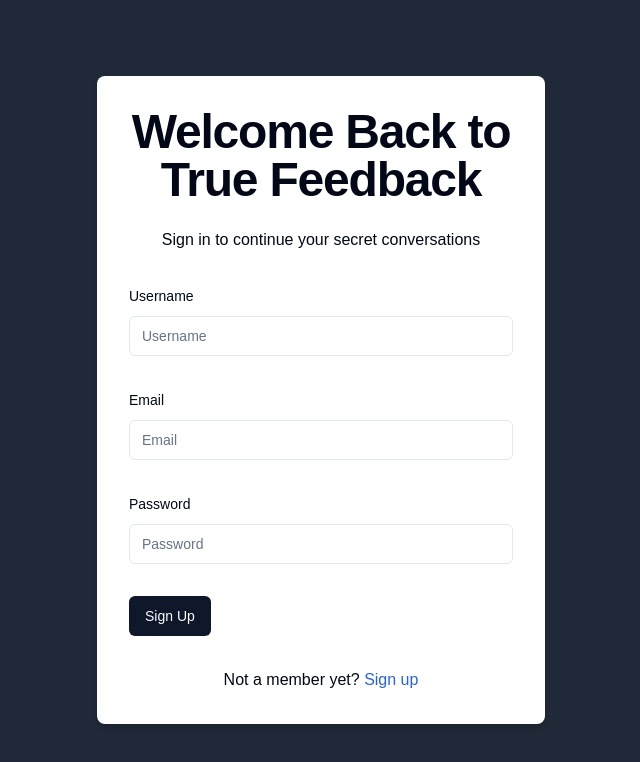
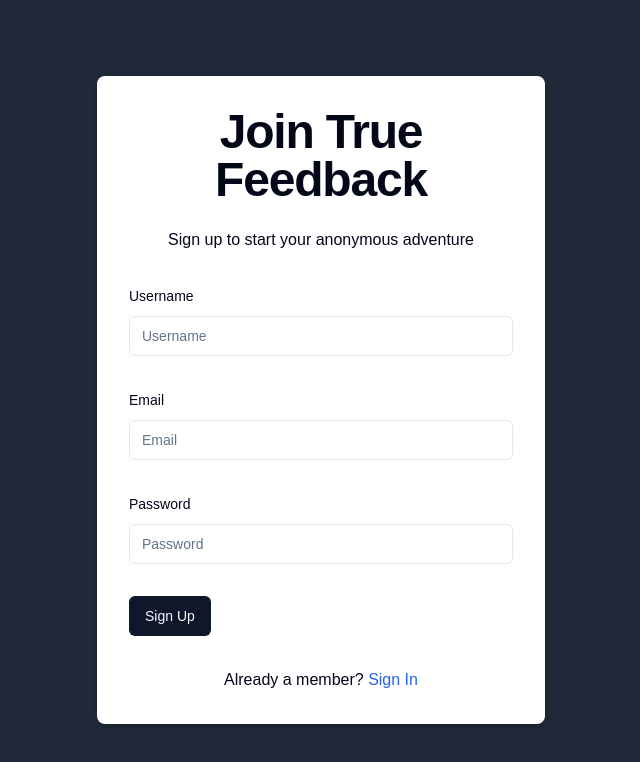
Before and after one commit to shresthashim/feedback-app, a Next.js app: page /sign-up in a window 1280 px wide. Shown: the top 762 px of the page, without its empty margins (319-959 px from the left). Built offline with nearby package versions, Linux system fonts and the light colour scheme; no server answers.

Commit message:
chore : add username debouncing callback

```diff
--- a/src/app/(auth)/sign-up/page.tsx
+++ b/src/app/(auth)/sign-up/page.tsx
@@ -7,7 +7,7 @@
 import { Form, FormControl, FormDescription, FormField, FormItem, FormLabel, FormMessage } from "@/components/ui/form";
 import Link from "next/link";
 import { useEffect, useState } from "react";
-import { useDebounceValue } from "usehooks-ts";
+import { useDebounceCallback } from "usehooks-ts";
 import { useToast } from "@/hooks/use-toast";
 import { useRouter } from "next/navigation";
 import axios, { AxiosError } from "axios";
@@ -22,7 +22,7 @@
   const [isCheckingUsername, setIsCheckingUsername] = useState(false);
   const [isFormSubmitting, setIsFormSubmitting] = useState(false);
 
-  const debouncedUsername = useDebounceValue(username, 500);
+  const debounced = useDebounceCallback(setUsername, 500);
   const { toast } = useToast();
   const router = useRouter();
 
@@ -37,11 +37,11 @@
 
   useEffect(() => {
     const checkUsernameUnique = async () => {
-      if (debouncedUsername) {
+      if (username) {
         setIsCheckingUsername(true);
         setUsernameMsg("");
         try {
-          const res = await axios.get(`/api/check-unique-username?username=${debouncedUsername}`);
+          const res = await axios.get(`/api/check-unique-username?username=${username}`);
           setUsernameMsg(res.data.message);
         } catch (error) {
           const axiosError = error as AxiosError<ApiResponse>;
@@ -52,7 +52,7 @@
       }
     };
     checkUsernameUnique();
-  }, [debouncedUsername]);
+  }, [username]);
 
   const onSubmit = async (data: z.infer<typeof signUpSchema>) => {
     setIsFormSubmitting(true);
@@ -64,7 +64,6 @@
         variant: "default",
       });
       router.replace(`/verify/${username}`);
-      router.push("/sign-in");
     } catch (error) {
       const axiosError = error as AxiosError<ApiResponse>;
       toast({
@@ -81,8 +80,8 @@
     <div className='flex justify-center items-center min-h-screen bg-gray-800'>
       <div className='w-full max-w-md p-8 space-y-8 bg-white rounded-lg shadow-md'>
         <div className='text-center'>
-          <h1 className='text-4xl font-extrabold tracking-tight lg:text-5xl mb-6'>Welcome Back to True Feedback</h1>
-          <p className='mb-4'>Sign in to continue your secret conversations</p>
+          <h1 className='text-4xl font-extrabold tracking-tight lg:text-5xl mb-6'>Join True Feedback</h1>
+          <p className='mb-4'>Sign up to start your anonymous adventure</p>
         </div>
         <Form {...form}>
           <form onSubmit={form.handleSubmit(onSubmit)} className='space-y-8'>
@@ -98,10 +97,21 @@
                       {...field}
                       onChange={(e) => {
                         field.onChange(e);
-                        setUsername(e.target.value);
+                        debounced(e.target.value);
                       }}
                     />
                   </FormControl>
+
+                  <FormDescription
+                    className={`${
+                      usernameMsg.includes("Username already taken") ||
+                      usernameMsg.includes("Username must be at least 3 characters long")
+                        ? "text-red-600"
+                        : "text-green-600"
+                    }`}
+                  >
+                    {username.length > 0 && (isCheckingUsername ? <Loader2 className='animate-spin mr-2' /> : usernameMsg)}
+                  </FormDescription>
 
                   <FormMessage />
                 </FormItem>
@@ -142,9 +152,9 @@
         </Form>
         <div className='text-center mt-4'>
           <p>
-            Not a member yet?{" "}
-            <Link href='/sign-up' className='text-blue-600 hover:text-blue-800'>
-              Sign up
+            Already a member?{" "}
+            <Link href='/sign-in' className='text-blue-600 hover:text-blue-800'>
+              Sign In
             </Link>
           </p>
         </div>
--- a/src/app/api/check-unique-username/route.ts
+++ b/src/app/api/check-unique-username/route.ts
@@ -38,7 +38,7 @@
     if (existingVerifiedUser) {
       return NextResponse.json({ success: false, message: "Username already taken!" }, { status: 400 });
     } else {
-      return NextResponse.json({ success: true, message: "Username is available" });
+      return NextResponse.json({ success: true, message: "Username is available." });
     }
   } catch (error) {
     console.error(error);
```
